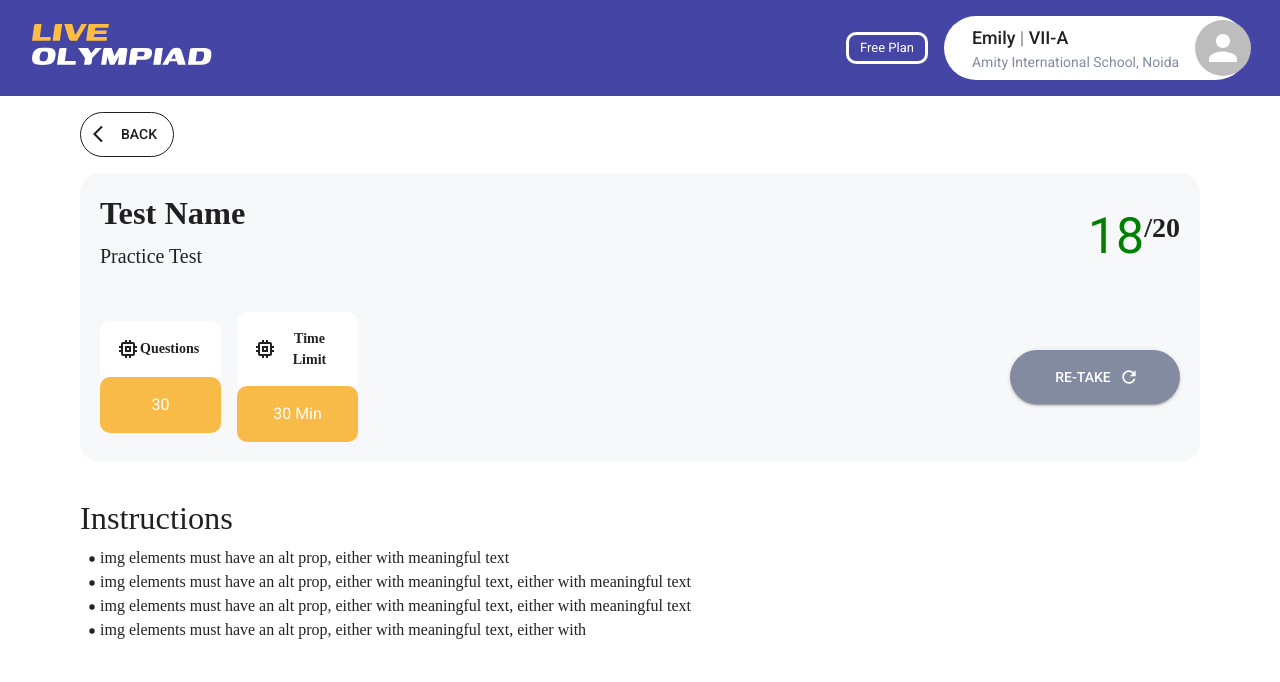
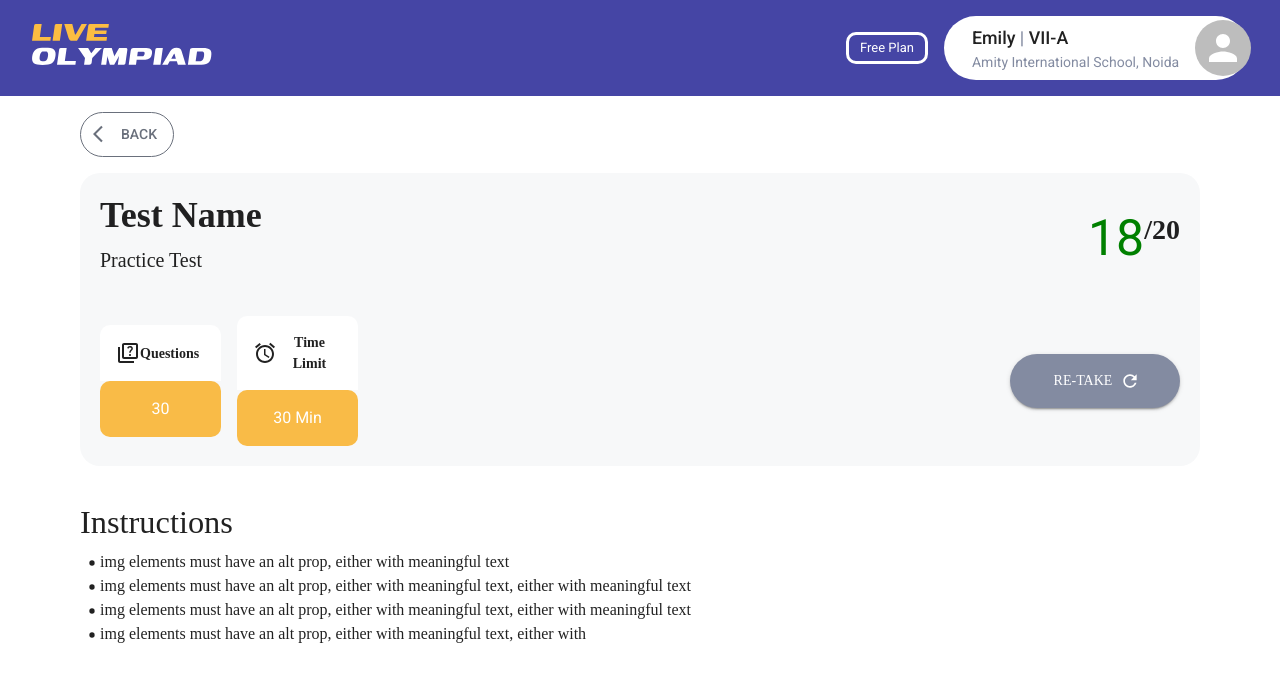
Before and after one commit to sripor62/Live-Olympiad, a React (Create React App) app: page /TestScreen in a window 1280 px wide. Shown: the top 682 px of the page. Built offline with nearby package versions, Linux system fonts and the light colour scheme.

Commit message:
fixing screen

```diff
--- a/src/designs/Auth/AuthLayout.js
+++ b/src/designs/Auth/AuthLayout.js
@@ -22,7 +22,7 @@ export const AuthLayout = (props) => {
             </Grid>
             <Grid item xs={12} lg={5}>
                 <Grid container xs={12} lg={12} direction="row" justifyContent="center" alignItems="center" className="height_100">
-                    <Grid item xs={10} lg={10}>
+                    <Grid item xs={10} lg={8}>
                         {props.children}
                     </Grid>
                 </Grid>
--- a/src/designs/Dashboard/MenuDrawer.js
+++ b/src/designs/Dashboard/MenuDrawer.js
@@ -12,7 +12,7 @@ const MenuDrawer = ({ setDrawerFlag }) => {
                 <Box style={{ minWidth:'250px', width:'70%', maxWidth: '350px', padding: '20px' }}>
                     <Grid container mb={1} style={{ backgroundColor: "#F7F8F9", height: "100%" }}>
                         <Grid container md={2} lg={2} ml={2} mt={4} sx={{ display: { xs: 'block', sm: 'block', md: 'none', lg: 'none' } }}>
-                            <Grid xs={12} sm={12} md={12} lg={12} style={{ display: 'flex', alignItems: 'center' }} mb={3}><AutoAwesomeMosaicOutlinedIcon /><Typography variant='body2'><Box sx={{ ml: 2 ,fontWeight:'bold'}}>Dashboard </Box></Typography></Grid>
+                            <Grid xs={12} sm={12} md={12} lg={12} style={{ display: 'flex', alignItems: 'center' }} mb={3}><AutoAwesomeMosaicOutlinedIcon sx={{color:"#FCBD42"}}/><Typography variant='body2'><Box sx={{ ml: 2 ,fontWeight:'bold'}}>Dashboard </Box></Typography></Grid>
                             <Grid xs={12} sm={12} md={12} lg={12} style={{ display: 'flex', alignItems: 'center' }} mb={3}><AccountCircleOutlinedIcon /><Typography><Box sx={{ ml: 2,fontWeight:'bold' }}>Profile</Box></Typography></Grid>
                             <Grid xs={12} sm={12} md={12} lg={12} style={{ display: 'flex', alignItems: 'center' }} mb={3}><QueuePlayNextOutlinedIcon /><Typography><Box sx={{ ml: 2,fontWeight:'bold' }}>Subscriptions</Box></Typography></Grid>
                             <Grid xs={12} sm={12} md={12} lg={12} style={{ display: 'flex', alignItems: 'center' }} mb={2}><CalendarMonthOutlinedIcon /><Typography><Box sx={{ ml: 2,fontWeight:'bold' }}>Schedule</Box></Typography></Grid>
--- a/src/designs/Test/TestScreenLayout.js
+++ b/src/designs/Test/TestScreenLayout.js
@@ -2,6 +2,8 @@ import { ArrowBackIos, FiberManualRecord, Memory, Refresh } from "@mui/icons-mat
 import { Box, Grid, List, Typography } from "@mui/material"
 import { CustomButton } from "../../components/CustomButton"
 import Header from "../Dashboard/Header"
+import AccessAlarmsOutlinedIcon from '@mui/icons-material/AccessAlarmsOutlined';
+import QuizOutlinedIcon from '@mui/icons-material/QuizOutlined';
 
 export const TestScreenLayout = () => {
     return <Grid container>
@@ -13,14 +15,14 @@ export const TestScreenLayout = () => {
                 <Grid item xs={12} >
                     <Grid container>
                         <Grid item xs={12} alignItems='center'>
-                            <CustomButton btnText="BACK" variant="outlined" startIcon={<ArrowBackIos />} sx={{color:'#1E1E1E',border:'1px solid #1E1E1E'}}/>
+                            <CustomButton btnText="BACK" variant="outlined" startIcon={<ArrowBackIos />} sx={{color:'rgba(106,112,124,1)',border:'1px solid rgba(106,112,124,1)'}}/>
                         </Grid>
                     </Grid>
                 </Grid>
                 <Grid item xs={12}>
                     <Grid container item xs={12} style={{ backgroundColor: '#F7F8F9', borderRadius: '20px', padding: '20px', marginBottom: '20px' }}>
                         <Grid item xs={4} style={{ justifyContent: 'flex-start', alignItems: 'center' }}>
-                            <Typography variant='h4'><Box sx={{fontFamily:'Urbanist',fontWeight:'bold'}} mb={1}>Test Name</Box></Typography>
+                            <Typography variant='h4'><Box sx={{fontFamily:'Urbanist',fontWeight:'bold',fontSize:"36px"}} mb={1}>Test Name</Box></Typography>
                             <Typography variant='subtitle2'><Box sx={{fontFamily:'Urbanist',fontWeight:'medium',fontSize:'20px'}} mb={1}>Practice Test</Box></Typography>
                         </Grid>
                         <Grid item xs={8} style={{ display: 'flex', justifyContent: 'flex-end', alignItems: 'center' }}>
@@ -29,7 +31,7 @@ export const TestScreenLayout = () => {
                         <Grid container spacing={2} alignItems='center' mt={2}>
                             <Grid item xs={1.5}>
                                 <Typography variant='Subtitle2' align='center'>
-                                    <Box sx={{ borderRadius: "10px 10px 0px 0px", backgroundColor: 'white', display: 'flex', p: 2,fontSize:'14px',fontFamily:'Urbanist',fontWeight:600,alignItems:'center' }}><Memory />Questions</Box>
+                                    <Box sx={{ borderRadius: "10px 10px 0px 0px", backgroundColor: 'white', display: 'flex', p: 2,fontSize:'14px',fontFamily:'Urbanist',fontWeight:600,alignItems:'center' }}><QuizOutlinedIcon />Questions</Box>
                                 </Typography>
                                 <Typography variant='Subtitle2' align='center'>
                                     <Box sx={{ borderRadius: "10px", backgroundColor: "#F9BB47", color: 'white', p: 2 }}>30</Box>
@@ -37,14 +39,14 @@ export const TestScreenLayout = () => {
                             </Grid>
                             <Grid item xs={1.5}>
                                 <Typography variant='Subtitle2' align='center'>
-                                    <Box sx={{ borderRadius: "10px 10px 0px 0px", backgroundColor: 'white', display: 'flex', p: 2,fontSize:'14px',fontFamily:'Urbanist' ,fontWeight:600,alignItems:'center' }}><Memory />Time Limit</Box>
+                                    <Box sx={{ borderRadius: "10px 10px 0px 0px", backgroundColor: 'white', display: 'flex', p: 2,fontSize:'14px',fontFamily:'Urbanist' ,fontWeight:600,alignItems:'center' }}><AccessAlarmsOutlinedIcon />Time Limit</Box>
                                 </Typography>
                                 <Typography variant='Subtitle2' align='center'>
                                     <Box sx={{ borderRadius: "10px", backgroundColor: "#F9BB47", color: 'white', p: 2 }}>30 Min</Box>
                                 </Typography>
                             </Grid>
                             <Grid item xs={9} style={{ display: 'flex', justifyContent: 'flex-end', alignItems: 'center' }}>
-                                <CustomButton btnText="RE-TAKE" endIcon={<Refresh />} variant="contained" sx={{width:'170px',height:'54px',backgroundColor:"#838BA1"}}/>
+                                <CustomButton btnText="RE-TAKE" endIcon={<Refresh />} variant="contained" sx={{width:'170px',height:'54px',backgroundColor:"#838BA1",fontFamily:"Urbanist"}}/>
                             </Grid>
                         </Grid>
                     </Grid>
```
